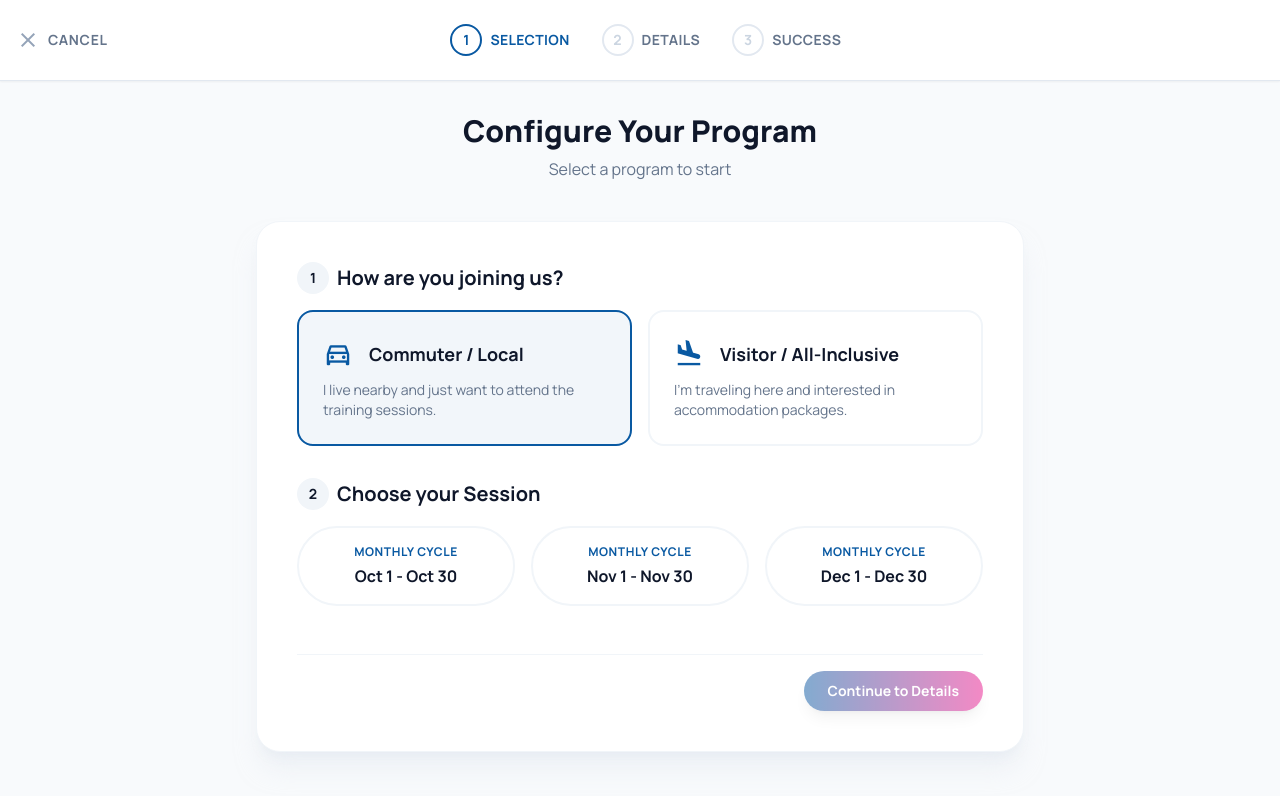
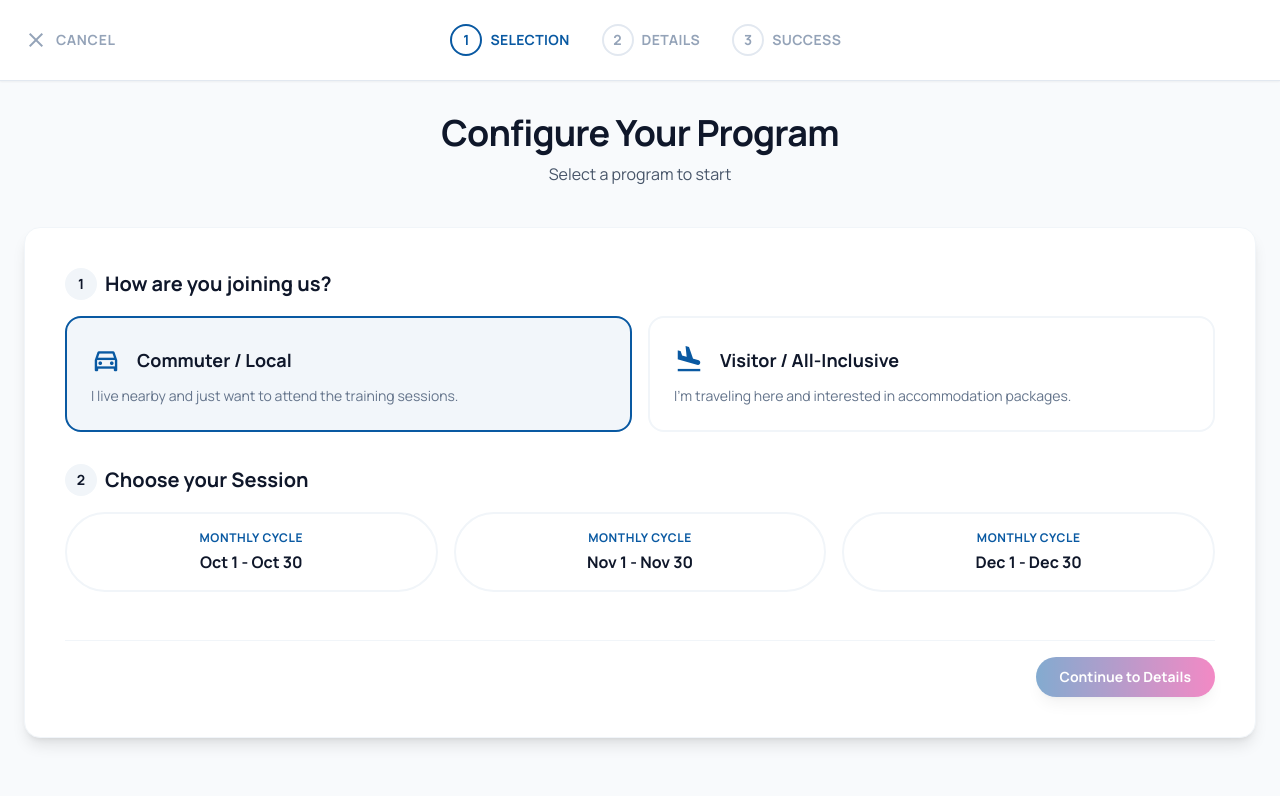
Before and after one commit to Gowwre/academy-prototype, a React (Vite) app: page /academy-prototype/booking in a window 1280 px wide. Shown: the top 796 px of the page. Built offline with nearby package versions, Linux system fonts and the light colour scheme.

Commit message:
refactor: booking flow use design system

```diff
--- a/src/pages/About.tsx
+++ b/src/pages/About.tsx
@@ -1,4 +1,3 @@
-
 import { useState } from 'react';
 import { STAFF_MEMBERS } from '../data/staff';
 import StaffDetailModal from '../components/about/StaffDetailModal';
--- a/src/pages/Booking.tsx
+++ b/src/pages/Booking.tsx
@@ -6,6 +6,9 @@ import StepSelection from '../components/booking/StepSelection';
 import StepParticipants from '../components/booking/StepParticipants';
 import StepSummary from '../components/booking/StepSummary';
 import StepCoachSelection from '../components/booking/StepCoachSelection';
+import Container from '../components/design-system/Container';
+import { Heading, Text } from '../components/design-system/Typography';
+import Card from '../components/design-system/Card';
 
 export default function Booking() {
   const [searchParams] = useSearchParams();
@@ -62,24 +65,24 @@ export default function Booking() {
   };
 
   return (
-    <div className="min-h-screen bg-slate-50 flex flex-col">
+    <div className="min-h-screen bg-surface-subtle flex flex-col">
       {/* Header / Progress Bar */}
-      <header className="bg-white border-b border-slate-200 sticky top-0 z-50 transition-shadow shadow-sm">
-        <div className="container mx-auto px-4 h-20 flex items-center justify-between">
+      <header className="bg-surface-default border-b border-border-default sticky top-0 z-50 transition-shadow shadow-sm">
+        <Container className="h-20 flex items-center justify-between">
           <div className="flex items-center gap-2 cursor-pointer group" onClick={() => navigate(-1)}>
-             <span className="material-symbols-outlined text-slate-400 group-hover:text-slate-600 transition-colors">close</span>
-             <span className="text-slate-500 font-bold text-sm tracking-wider uppercase group-hover:text-slate-700 transition-colors">Cancel</span>
+             <span className="material-symbols-outlined text-text-tertiary group-hover:text-text-primary transition-colors">close</span>
+             <span className="text-text-tertiary font-bold text-sm tracking-wider uppercase group-hover:text-text-primary transition-colors">Cancel</span>
           </div>
 
           <div className="flex items-center gap-4 md:gap-8">
              {[1, 2, 3].map(step => (
-                <div key={step} className={`flex items-center gap-2 ${step === currentStep ? 'text-primary' : step < currentStep ? 'text-slate-900' : 'text-slate-300'}`}>
+                <div key={step} className={`flex items-center gap-2 ${step === currentStep ? 'text-primary' : step < currentStep ? 'text-text-primary' : 'text-text-tertiary'}`}>
                    <div className={`w-8 h-8 rounded-full flex items-center justify-center font-bold text-sm border-2 transition-colors duration-300
                       ${step === currentStep ? 'border-primary text-primary' :
-                        step < currentStep ? 'border-slate-900 bg-slate-900 text-white' : 'border-slate-200 text-slate-300'}`}>
+                        step < currentStep ? 'border-text-primary bg-text-primary text-surface-default' : 'border-border-default text-text-tertiary'}`}>
                       {step < currentStep ? <span className="material-symbols-outlined text-sm">check</span> : step}
                    </div>
-                   <span className={`hidden md:block font-bold text-sm uppercase tracking-wide ${step === currentStep ? 'text-primary' : 'text-slate-500'}`}>
+                   <span className={`hidden md:block font-bold text-sm uppercase tracking-wide ${step === currentStep ? 'text-primary' : 'text-text-tertiary'}`}>
                       {step === 1 ? (isPrivate ? 'Coach & Time' : 'Selection') : step === 2 ? 'Details' : 'Success'}
                    </span>
                 </div>
@@ -87,24 +90,24 @@ export default function Booking() {
           </div>
 
           <div className="w-20 hidden md:block"></div> {/* Spacer for center alignment */}
-        </div>
+        </Container>
       </header>
 
       {/* Main Content */}
-      <main className="flex-grow container mx-auto px-4 py-8">
-        <div className="max-w-3xl mx-auto">
+      <main className="flex-grow py-8">
+        <Container className="max-w-3xl">
             {/* Context Header */}
             <div className="text-center mb-10">
-                <h1 className="text-3xl font-black text-slate-900 mb-2">
+                <Heading as="h1" variant="h2" className="text-text-primary mb-2">
                     {currentStep === 1 ? (isPrivate ? 'Private Instruction' : 'Configure Your Program') : currentStep === 2 ? 'Participant Details' : 'Booking Confirmed'}
-                </h1>
-                <p className="text-slate-500">
+                </Heading>
+                <Text className="text-text-secondary">
                     {bookingData.programTitle ? `Booking for: ${bookingData.programTitle}` : 'Select a program to start'}
-                </p>
+                </Text>
             </div>
 
             {/* Steps Render */}
-            <div className="bg-white rounded-3xl shadow-xl shadow-slate-200/50 border border-slate-100 p-6 md:p-10 min-h-[400px]">
+            <Card variant="elevated" className="p-6 md:p-10 min-h-[400px]">
                 {currentStep === 1 && (
                     isPrivate ? (
                         <StepCoachSelection
@@ -134,8 +137,8 @@ export default function Booking() {
                         onBack={prevStep}
                     />
                 )}
-            </div>
-        </div>
+            </Card>
+        </Container>
       </main>
     </div>
   );
```
Also changed, not shown: src/components/booking/StepCoachSelection.tsx (+37 -33 lines).
